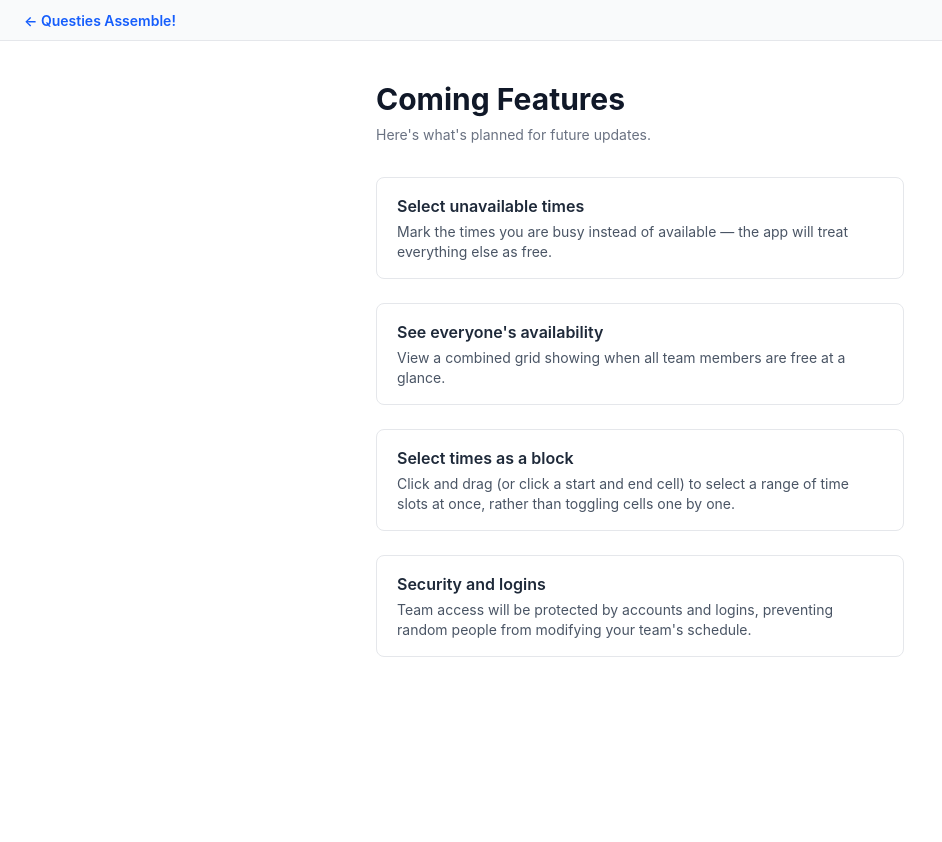
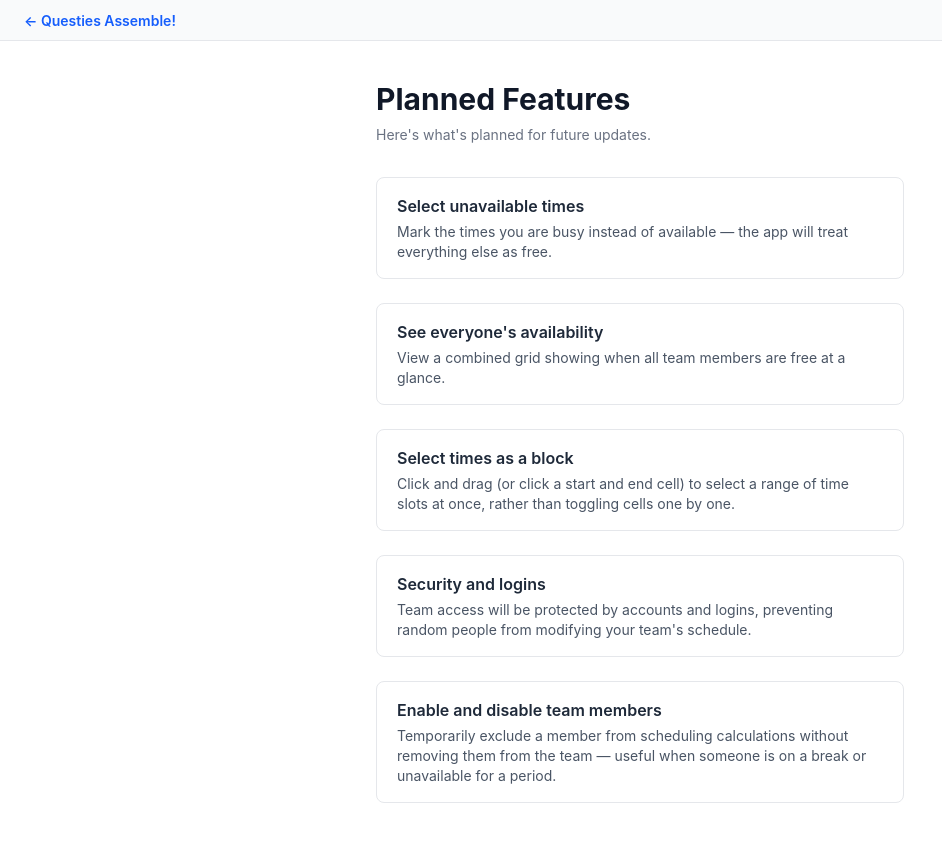
Before and after one commit to PseudonymousEd/QuestiesAssemble, a React (Vite) app: page /coming-features in a window 1280 px wide. Shown: the whole page, without its empty margins (0-942 px from the left). Before the commit the page ends 800 px from the top, so only its background shows below. Built offline with nearby package versions, Linux system fonts and the light colour scheme; no server answers.

Commit message:
Slight up adjustments and slight planned feature adjustments

```diff
--- a/src/pages/ComingFeatures.jsx
+++ b/src/pages/ComingFeatures.jsx
@@ -21,6 +21,11 @@ const FEATURES = [
     description:
       'Team access will be protected by accounts and logins, preventing random people from modifying your team\'s schedule.',
   },
+  {
+    title: 'Enable and disable team members',
+    description:
+      'Temporarily exclude a member from scheduling calculations without removing them from the team — useful when someone is on a break or unavailable for a period.',
+  },
 ]
 
 export default function ComingFeatures() {
@@ -28,7 +33,7 @@ export default function ComingFeatures() {
     <div>
       <NavBar />
       <div className="max-w-xl mx-auto px-6 py-10">
-        <h1 className="text-3xl font-bold text-gray-900 mb-2">Coming Features</h1>
+        <h1 className="text-3xl font-bold text-gray-900 mb-2">Planned Features</h1>
         <p className="text-sm text-gray-500 mb-8">Here's what's planned for future updates.</p>
         <ul className="space-y-6">
           {FEATURES.map(f => (
--- a/src/pages/Home.jsx
+++ b/src/pages/Home.jsx
@@ -152,7 +152,7 @@ export default function Home() {
 
         <div className="mt-8 flex flex-col items-center gap-2">
           <a href="/coming-features" className="text-xs text-blue-500 hover:underline">
-            Coming features →
+            Planned features →
           </a>
           <p className="text-xs text-gray-400">Developed by PseudonymousEd</p>
         </div>
--- a/src/pages/MemberEdit.jsx
+++ b/src/pages/MemberEdit.jsx
@@ -134,7 +134,7 @@ export default function MemberEdit() {
 
       <div className="mb-6">
         <label className="block text-sm font-medium text-gray-700 mb-2">
-          Availability — click to toggle 1-hour blocks
+          Availability to accept invites — click to toggle 1-hour blocks
         </label>
         <AvailabilityGrid
           selectedSlots={selectedSlots}
```
Also changed, not shown: 1 other file (tests, documents, lock files or other folders).
